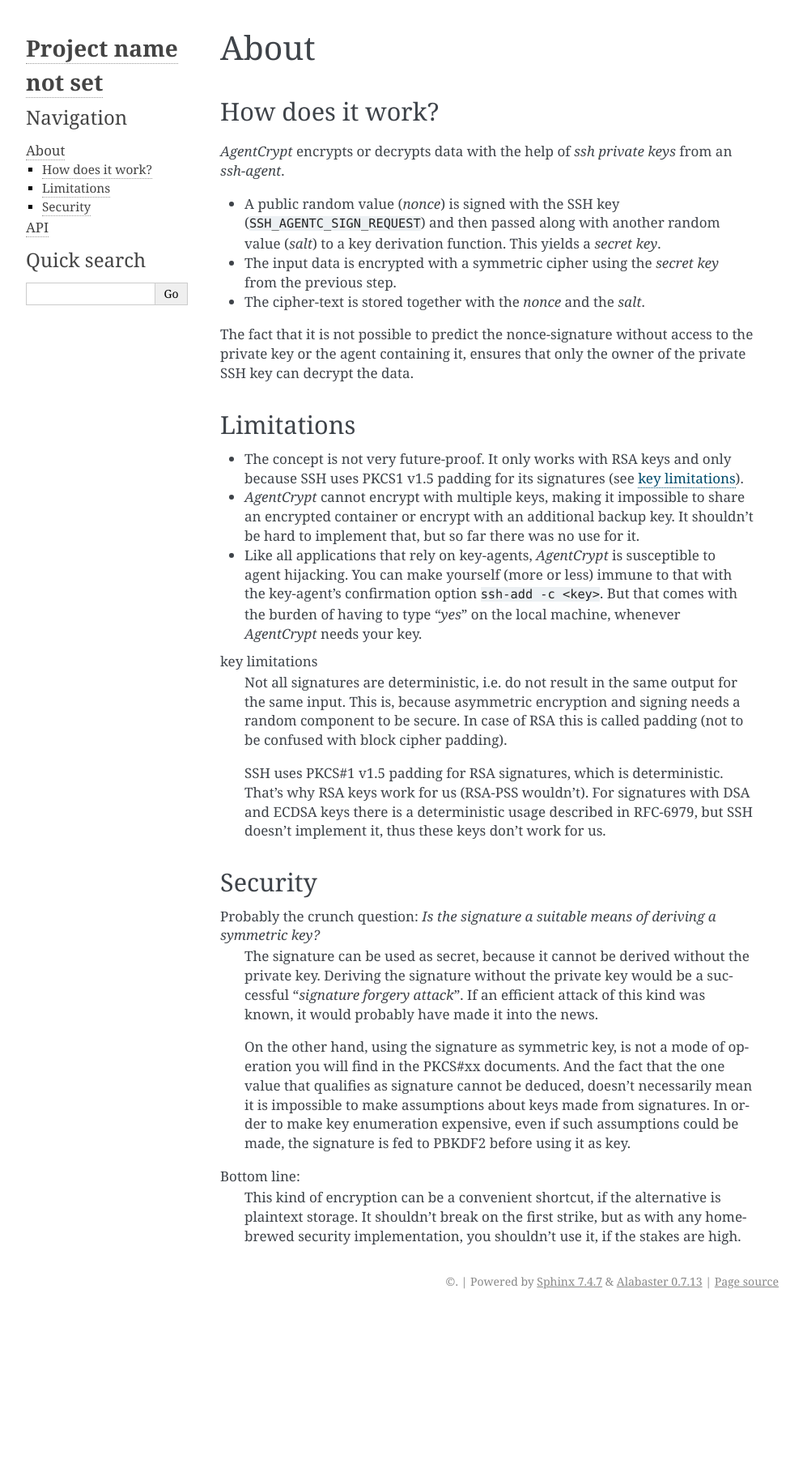
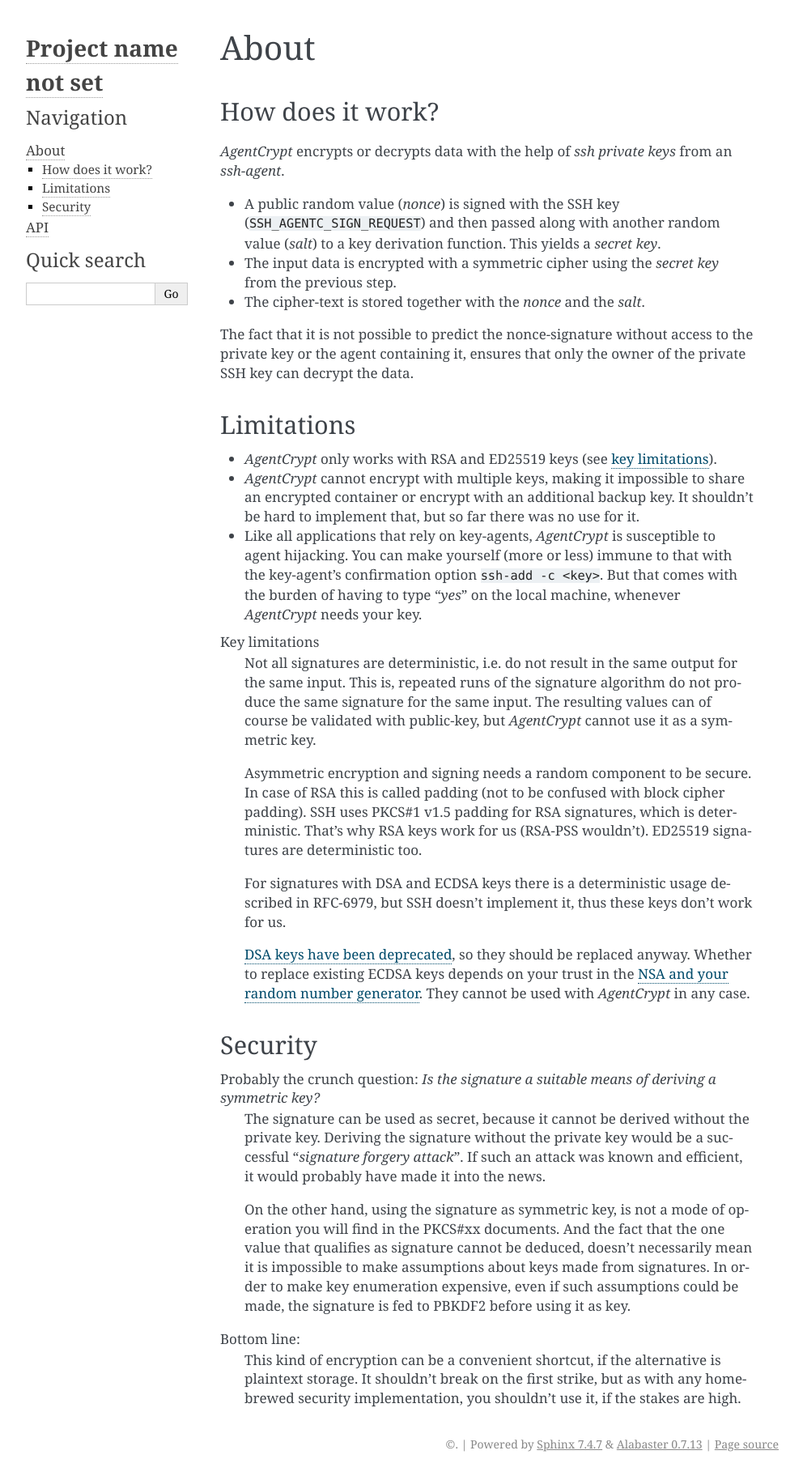
Before and after one commit to dheuvels/agentcrypt, a Sphinx documentation site: the page built from sphinx/about.rst, in a window 1280 px wide. Shown: the whole page at 81% size, without its empty margins (148-1140 px from the left). Built offline with Sphinx 7.4.7, drawn with Linux system fonts in a browser that asks for light colours; before the commit the page ends 1622 px from its top, so only the background shows below that.

Commit message:
Added support for ED25519 keys.

```diff
--- a/agentcrypt/__init__.py
+++ b/agentcrypt/__init__.py
@@ -1,6 +1,6 @@
 # -*- coding: utf-8 -*-
 
-__version__ = "0.1.0"
+__version__ = "0.1.1"
 COMPAT_VERSION = "0.9.9"
 
 
--- a/setup.py
+++ b/setup.py
@@ -59,7 +59,8 @@
 
     version=agentcrypt.__version__,
     packages=find_packages(include=['agentcrypt', 'tests']),
-    tests_require = ['cryptography', 'paramiko', 'future', 'pytest'],
+    # ED25519 keys need paramiko >=2.2 (affects only the tests).
+    tests_require = ['cryptography', 'paramiko>=2.2', 'future', 'pytest'],
     zip_safe=True,
 
     command_options={
--- a/sphinx/about.rst
+++ b/sphinx/about.rst
@@ -18,8 +18,7 @@
 Limitations
 ===========
 
-- The concept is not very future-proof. It only works with RSA keys and only because SSH uses PKCS1 v1.5 padding for
-  its signatures (see `key limitations`_).
+- *AgentCrypt* only works with RSA and ED25519 keys (see `key limitations`_).
 - *AgentCrypt* cannot encrypt with multiple keys, making it impossible to share an encrypted container
   or encrypt with an additional backup key. It shouldn't be hard to implement that, but so far there was no use for it.
 - Like all applications that rely on key-agents, *AgentCrypt* is susceptible to agent hijacking.
@@ -28,22 +27,32 @@
 
 .. _key limitations:
 
-key limitations
-  Not all signatures are deterministic, i.e. do not result in the same output for the same input. This is, because
-  asymmetric encryption and signing needs a random component to be secure. In case of RSA this is called padding (not to
-  be confused with block cipher padding).
+Key limitations
+  Not all signatures are deterministic, i.e. do not result in the same output for the same input. This is, repeated runs
+  of the signature algorithm do not produce the same signature for the same input. The resulting values can of course be
+  validated with public-key, but *AgentCrypt* cannot use it as a symmetric key.
 
-  SSH uses PKCS#1 v1.5 padding for RSA signatures, which is deterministic. That's why RSA keys work for us (RSA-PSS
-  wouldn't). For signatures with DSA and ECDSA keys there is a deterministic usage described in RFC-6979, but SSH
-  doesn't implement it, thus these keys don't work for us.
+  Asymmetric encryption and signing needs a random component to be secure. In case of RSA this is called padding (not to
+  be confused with block cipher padding). SSH uses PKCS#1 v1.5 padding for RSA signatures, which is deterministic.
+  That's why RSA keys work for us (RSA-PSS wouldn't). ED25519 signatures are deterministic too.
+
+  For signatures with DSA and ECDSA keys there is a deterministic usage described in RFC-6979, but SSH doesn't implement
+  it, thus these keys don't work for us.
+
+  `DSA keys have been deprecated`_, so they should be replaced anyway. Whether to replace existing ECDSA keys depends on
+  your trust in the `NSA and your random number generator`_. They cannot be used with *AgentCrypt* in any case.
+
+..  _`DSA keys have been deprecated`: https://www.gentoo.org/support/news-items/2015-08-13-openssh-weak-keys.html
+..  _`NSA and your random number generator`: https://en.wikipedia.org/wiki/Elliptic_Curve_Digital_Signature_Algorithm#Concerns
+
 
 Security
 ========
 
 Probably the crunch question: *Is the signature a suitable means of deriving a symmetric key?*
   The signature can be used as secret, because it cannot be derived without the private key. Deriving the signature
-  without the private key would be a successful “*signature forgery attack*”. If an efficient attack of this kind was
-  known, it would probably have made it into the news.
+  without the private key would be a successful “*signature forgery attack*”. If such an attack was known and efficient,
+  it would probably have made it into the news.
 
   On the other hand, using the signature as symmetric key, is not a mode of operation you will find in the PKCS#xx
   documents. And the fact that the one value that qualifies as signature cannot be deduced, doesn't necessarily mean it
```
Also changed, not shown: 3 other files.
